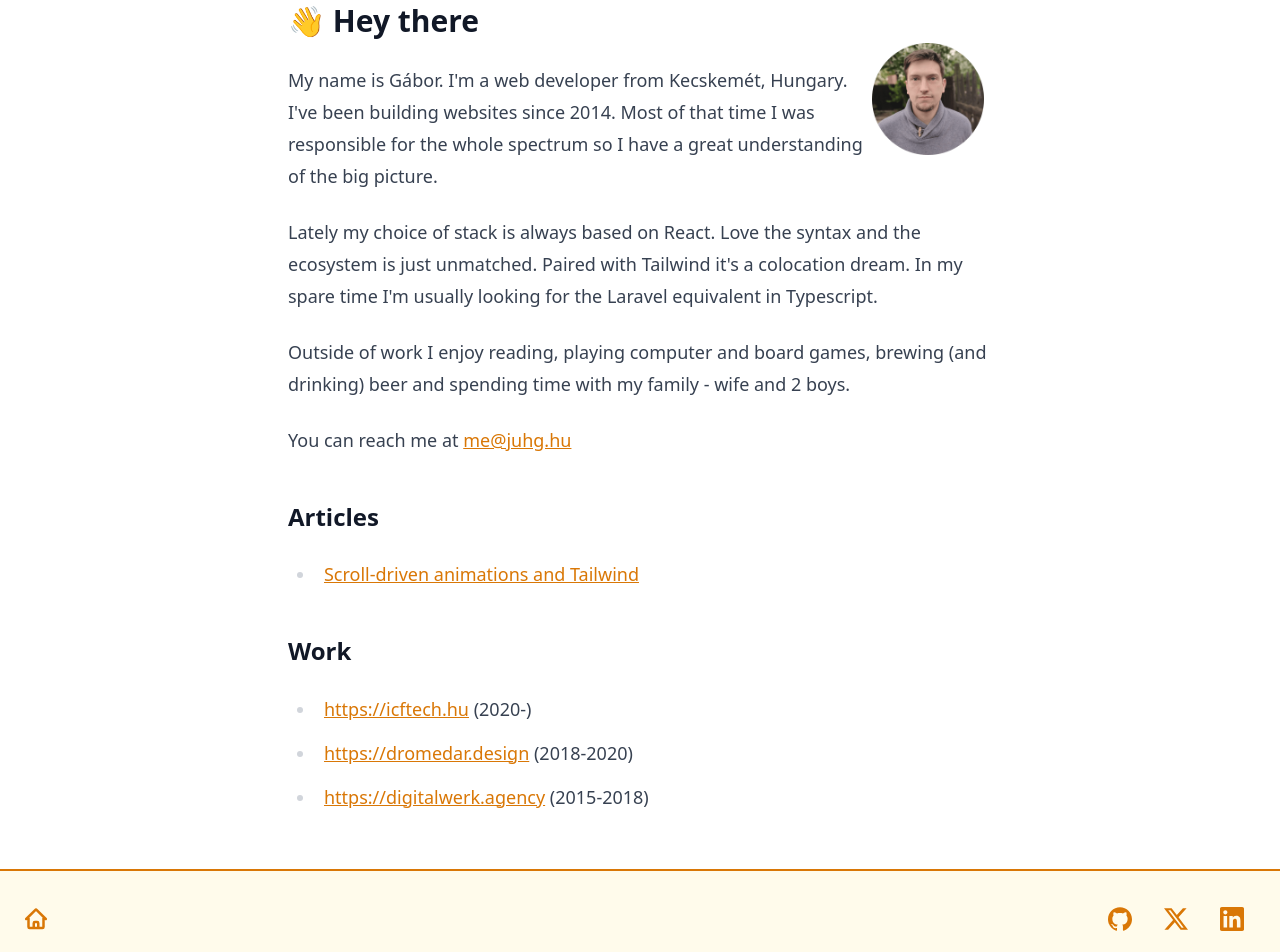
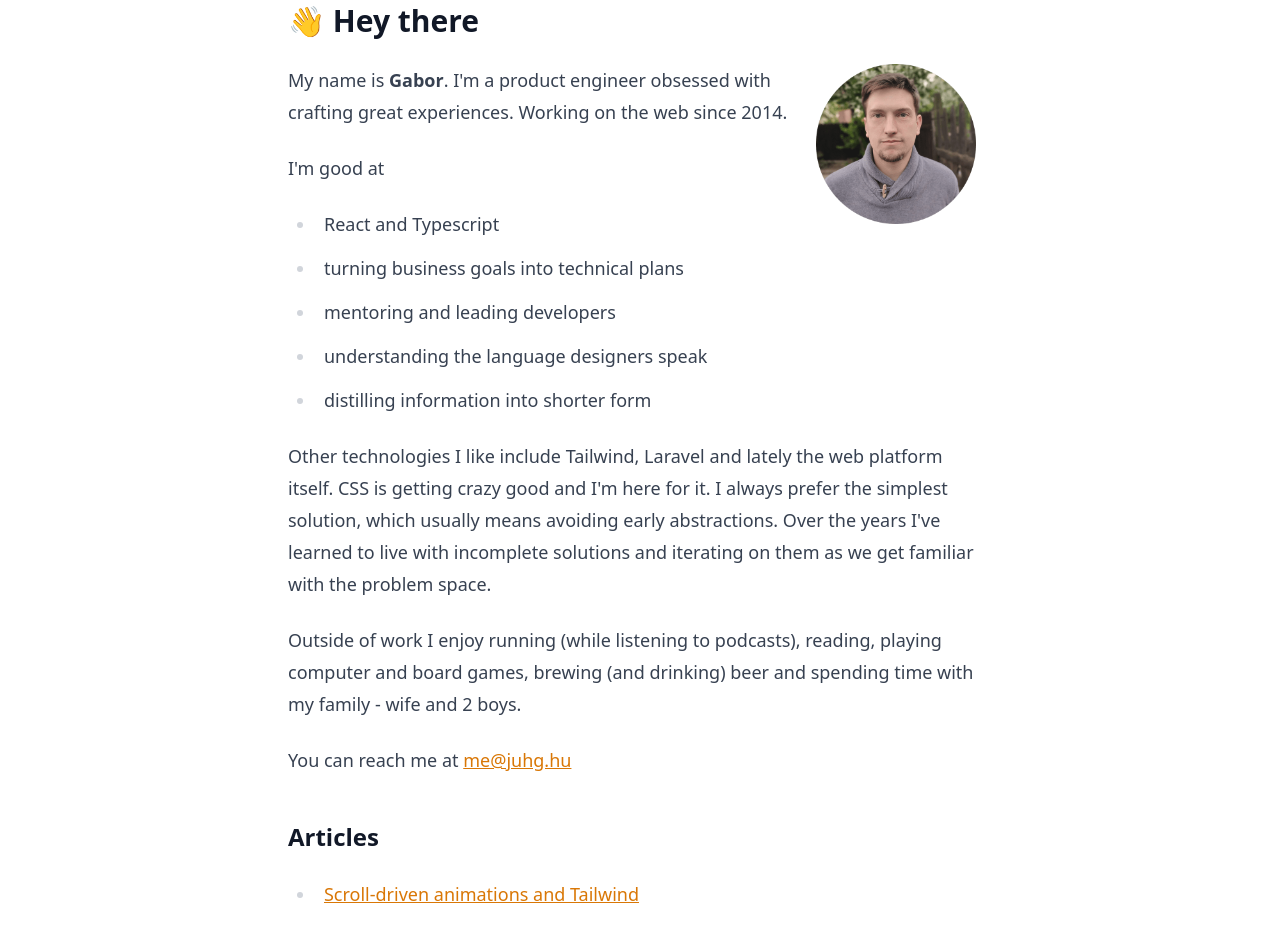
Before and after one commit to JuhG/juhg.hu, an Astro site: page / in a window 1280 px wide. Shown: the part 93-1045 px from the top of the page. Built offline with nearby package versions, Linux system fonts and the light colour scheme; Astro itself is replaced by a stand-in of ours.

Commit message:
improve intro

```diff
--- a/src/components/Footer.tsx
+++ b/src/components/Footer.tsx
@@ -1,8 +1,8 @@
 export const Footer = () => {
   return (
-    <div className="flex items-center justify-between border-t-2 border-amber-600 bg-amber-50 p-6 text-amber-600">
+    <div className="flex items-center justify-between border-t-2 p-6">
       <div>
-        <a href="/">
+        <a href="/" className="text-gray-500 hover:text-gray-700">
           <svg
             xmlns="http://www.w3.org/2000/svg"
             fill="none"
@@ -20,7 +20,11 @@ export const Footer = () => {
         </a>
       </div>
       <div className="flex gap-2">
-        <a href="https://github.com/JuhG" target="_blank">
+        <a
+          href="https://github.com/JuhG"
+          target="_blank"
+          className="text-gray-500 hover:text-gray-700"
+        >
           <svg
             className="size-12 p-3"
             fill="currentColor"
@@ -32,7 +36,11 @@ export const Footer = () => {
             <path d="M12 .297c-6.63 0-12 5.373-12 12 0 5.303 3.438 9.8 8.205 11.385.6.113.82-.258.82-.577 0-.285-.01-1.04-.015-2.04-3.338.724-4.042-1.61-4.042-1.61C4.422 18.07 3.633 17.7 3.633 17.7c-1.087-.744.084-.729.084-.729 1.205.084 1.838 1.236 1.838 1.236 1.07 1.835 2.809 1.305 3.495.998.108-.776.417-1.305.76-1.605-2.665-.3-5.466-1.332-5.466-5.93 0-1.31.465-2.38 1.235-3.22-.135-.303-.54-1.523.105-3.176 0 0 1.005-.322 3.3 1.23.96-.267 1.98-.399 3-.405 1.02.006 2.04.138 3 .405 2.28-1.552 3.285-1.23 3.285-1.23.645 1.653.24 2.873.12 3.176.765.84 1.23 1.91 1.23 3.22 0 4.61-2.805 5.625-5.475 5.92.42.36.81 1.096.81 2.22 0 1.606-.015 2.896-.015 3.286 0 .315.21.69.825.57C20.565 22.092 24 17.592 24 12.297c0-6.627-5.373-12-12-12" />
           </svg>
         </a>
-        <a href="https://twitter.com/juhgabor" target="_blank">
+        <a
+          href="https://twitter.com/juhgabor"
+          target="_blank"
+          className="text-gray-500 hover:text-gray-700"
+        >
           <svg
             className="size-12 p-3"
             fill="currentColor"
@@ -44,7 +52,11 @@ export const Footer = () => {
             <path d="M18.901 1.153h3.68l-8.04 9.19L24 22.846h-7.406l-5.8-7.584-6.638 7.584H.474l8.6-9.83L0 1.154h7.594l5.243 6.932ZM17.61 20.644h2.039L6.486 3.24H4.298Z" />
           </svg>
         </a>
-        <a href="https://linkedin.com/in/gabor-juhasz-" target="_blank">
+        <a
+          href="https://linkedin.com/in/gabor-juhasz-"
+          target="_blank"
+          className="text-gray-500 hover:text-gray-700"
+        >
           <svg
             className="size-12 p-3"
             fill="currentColor"
--- a/src/layouts/Layout.astro
+++ b/src/layouts/Layout.astro
@@ -25,7 +25,9 @@ const { title } = Astro.props;
       }
     </style>
   </head>
-  <body class="prose prose-lg prose-amber max-w-none pt-[5vw] prose-h1:text-3xl prose-h2:text-2xl">
+  <body
+    class="prose prose-lg prose-amber max-w-none text-pretty pt-[5vw] prose-h1:text-3xl prose-h2:text-2xl"
+  >
     <div class="mx-auto max-w-3xl p-6 sm:p-8">
       <slot />
     </div>
--- a/src/pages/index.mdx
+++ b/src/pages/index.mdx
@@ -4,21 +4,28 @@ import { Image } from "astro:assets";
 
 <Layout title="Gabor Juhasz">
 
-<Image src={image} alt="Gabor" class="float-end w-32 p-2" />
-
 # 👋 Hey there
 
-My name is Gábor.
-I'm a web developer from Kecskemét, Hungary.
-I've been building websites since 2014.
-Most of that time I was responsible for the whole spectrum so I have a great understanding of the big picture.
+<Image src={image} alt="Gabor" class="float-end mt-0 w-40 px-4 sm:w-48 sm:px-4" />
 
-Lately my choice of stack is always based on React.
-Love the syntax and the ecosystem is just unmatched.
-Paired with Tailwind it's a colocation dream.
-In my spare time I'm usually looking for the Laravel equivalent in Typescript.
+My name is **Gabor**.
+I'm a product engineer obsessed with crafting great experiences.
+Working on the web since 2014.
 
-Outside of work I enjoy reading, playing computer and board games, brewing (and drinking) beer and spending time with my family - wife and 2 boys.
+I'm good at
+
+- React and Typescript
+- turning business goals into technical plans
+- mentoring and leading developers
+- understanding the language designers speak
+- distilling information into shorter form
+
+Other technologies I like include Tailwind, Laravel and lately the web platform itself.
+CSS is getting crazy good and I'm here for it.
+I always prefer the simplest solution, which usually means avoiding early abstractions.
+Over the years I've learned to live with incomplete solutions and iterating on them as we get familiar with the problem space.
+
+Outside of work I enjoy running (while listening to podcasts), reading, playing computer and board games, brewing (and drinking) beer and spending time with my family - wife and 2 boys.
 
 You can reach me at me@juhg.hu
 
```
